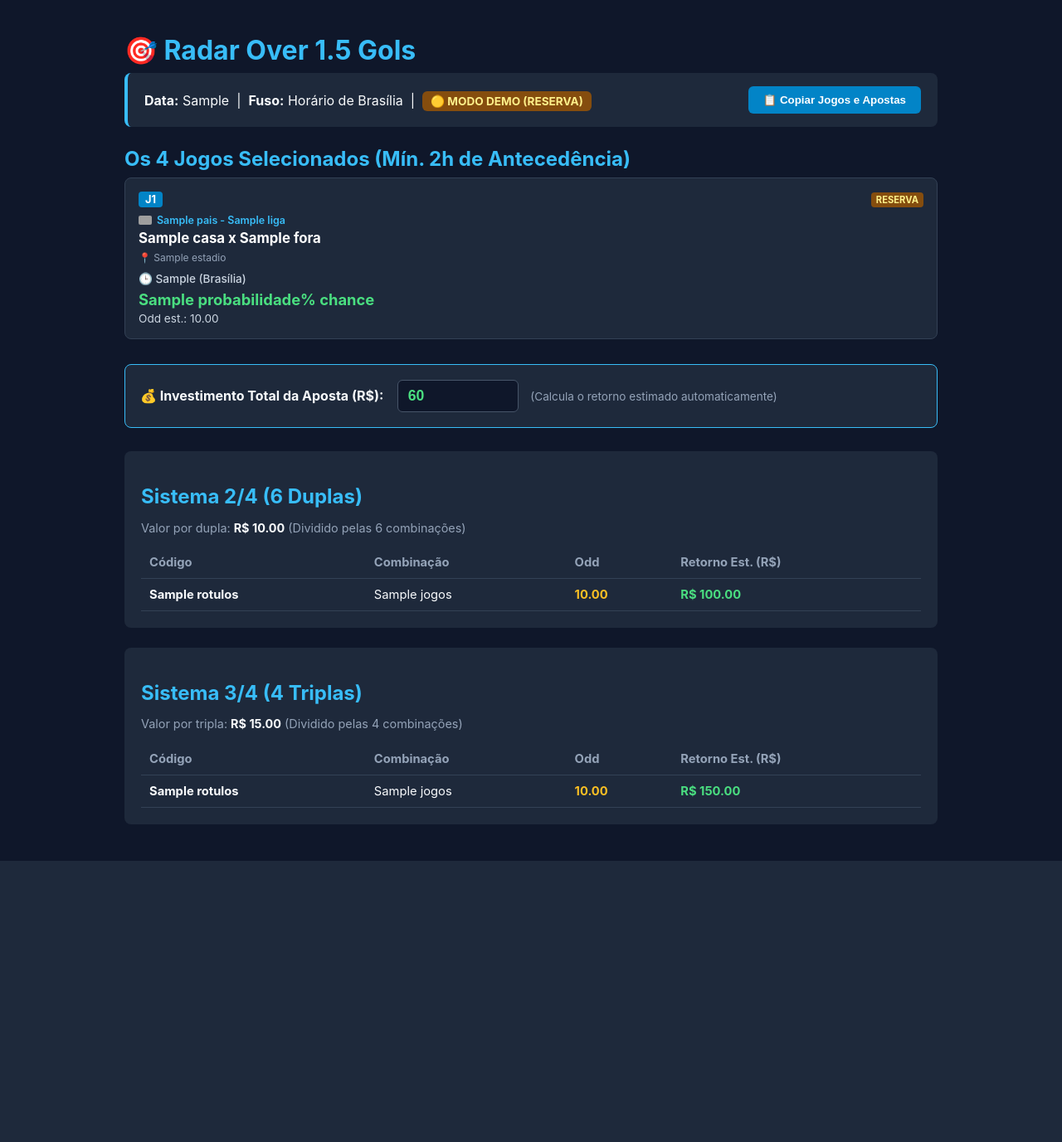
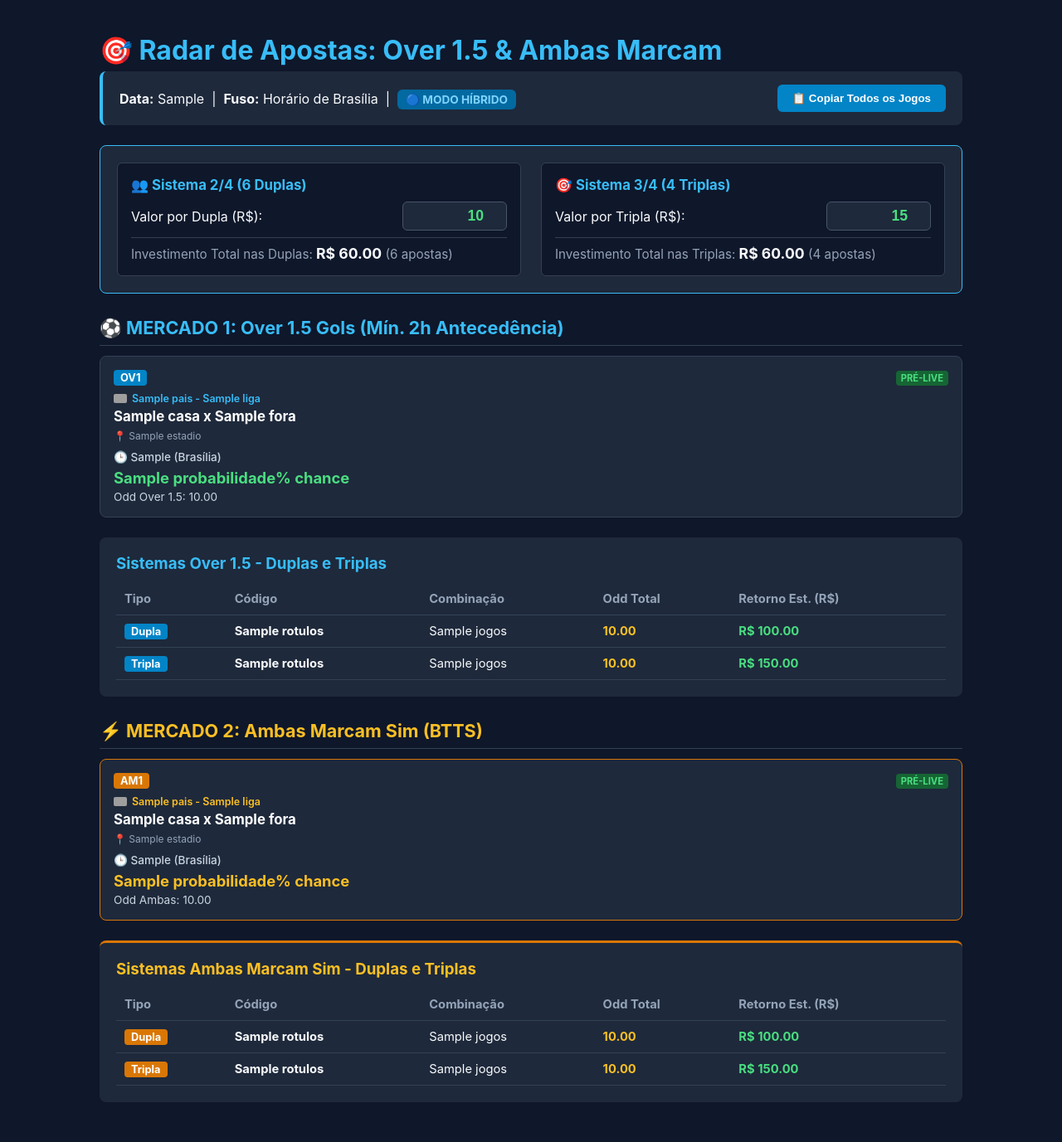
Before and after one commit to rogersales719/radar-over15, a Flask app: template templates/index.html in a window 1280 px wide. Shown: the whole page at 83% size. Before the commit the page ends 1038 px from the top, so only its background shows below. Run offline with Flask 3, Linux system fonts and the light colour scheme; the template is opened without the code that fills it: most values are stand-ins (such as "Sample title", 1, 10 or a date in 2020); grey boxes are pictures that could not be loaded.

Commit message:
Update index.html

```diff
--- a/templates/index.html
+++ b/templates/index.html
@@ -3,35 +3,45 @@
 <head>
     <meta charset="UTF-8">
     <meta name="viewport" content="width=device-width, initial-scale=1.0">
-    <title>Radar Over 1.5 - Pré-Live & Sistemas</title>
+    <title>Radar de Apostas - Over 1.5 & Ambas Marcam</title>
     <style>
         body { font-family: -apple-system, BlinkMacSystemFont, "Segoe UI", Roboto, sans-serif; background: #0f172a; color: #f8fafc; margin: 0; padding: 20px; }
-        .container { max-width: 980px; margin: 0 auto; }
-        h1, h2 { color: #38bdf8; margin-bottom: 8px; }
+        .container { max-width: 1040px; margin: 0 auto; }
+        h1 { color: #38bdf8; margin-bottom: 6px; }
+        h2 { color: #f1f5f9; font-size: 1.35rem; margin-top: 24px; margin-bottom: 12px; border-bottom: 1px solid #334155; padding-bottom: 8px; }
         .meta-header { background: #1e293b; padding: 16px 20px; border-radius: 8px; margin-bottom: 24px; border-left: 4px solid #38bdf8; display: flex; justify-content: space-between; align-items: center; flex-wrap: wrap; gap: 10px; }
         .badge-status { padding: 4px 10px; border-radius: 6px; font-weight: bold; font-size: 0.85rem; }
         .badge-real { background: #166534; color: #4ade80; }
         .badge-hibrido { background: #0369a1; color: #7dd3fc; }
-        .badge-simulado { background: #854d0e; color: #fef08a; }
         .btn-copiar { background: #0284c7; color: #fff; border: none; padding: 9px 18px; border-radius: 6px; font-weight: bold; cursor: pointer; transition: 0.2s; }
         .btn-copiar:hover { background: #0369a1; }
-        .grid-jogos { display: grid; grid-template-columns: repeat(auto-fit, minmax(225px, 1fr)); gap: 16px; margin-bottom: 30px; }
-        .card-jogo { background: #1e293b; padding: 16px; border-radius: 8px; border: 1px solid #334155; position: relative; display: flex; flex-direction: column; justify-content: space-between; }
+
+        /* Grid de Jogos */
+        .grid-jogos { display: grid; grid-template-columns: repeat(auto-fit, minmax(235px, 1fr)); gap: 16px; margin-bottom: 24px; }
+        .card-jogo { background: #1e293b; padding: 16px; border-radius: 8px; border: 1px solid #334155; display: flex; flex-direction: column; justify-content: space-between; }
         .card-top { display: flex; justify-content: space-between; align-items: center; margin-bottom: 8px; }
         .tag-rotulo { font-size: 0.8rem; background: #0284c7; color: #fff; padding: 2px 8px; border-radius: 4px; font-weight: bold; }
-        .tag-tipo { font-size: 0.7rem; padding: 2px 6px; border-radius: 4px; font-weight: bold; text-transform: uppercase; }
-        .tipo-real { background: #166534; color: #4ade80; }
-        .tipo-reserva { background: #854d0e; color: #fef08a; }
+        .tag-rotulo-btts { background: #d97706; }
+        .tag-tipo { font-size: 0.7rem; padding: 2px 6px; border-radius: 4px; font-weight: bold; text-transform: uppercase; background: #166534; color: #4ade80; }
         .liga-info { font-size: 0.78rem; color: #38bdf8; font-weight: 600; margin-bottom: 4px; display: flex; align-items: center; gap: 6px; }
         .liga-flag { width: 16px; height: 11px; object-fit: cover; border-radius: 2px; }
         .times-titulo { font-size: 1.05rem; font-weight: 700; line-height: 1.3; color: #ffffff; }
         .estadio-info { font-size: 0.75rem; color: #94a3b8; margin-top: 4px; }
         .horario { font-size: 0.85rem; color: #cbd5e1; margin-top: 10px; font-weight: 500; }
         .prob { font-size: 1.15rem; color: #4ade80; font-weight: bold; margin-top: 6px; }
-        .calculadora-box { background: #1e293b; border: 1px solid #38bdf8; padding: 18px; border-radius: 8px; margin-bottom: 28px; }
-        .calculadora-box label { font-size: 1rem; font-weight: bold; color: #f8fafc; margin-right: 12px; }
-        .input-moeda { background: #0f172a; border: 1px solid #475569; color: #4ade80; font-size: 1.1rem; font-weight: bold; padding: 8px 12px; border-radius: 6px; width: 120px; }
-        .secao-sistema { background: #1e293b; padding: 20px; border-radius: 8px; margin-bottom: 24px; }
+
+        /* Nova Calculadora Separada */
+        .box-investimento { background: #1e293b; border: 1px solid #38bdf8; padding: 20px; border-radius: 8px; margin-bottom: 28px; display: grid; grid-template-columns: 1fr 1fr; gap: 24px; }
+        @media (max-width: 768px) { .box-investimento { grid-template-columns: 1fr; } }
+        .col-calc { background: #0f172a; padding: 16px; border-radius: 6px; border: 1px solid #334155; }
+        .col-calc h3 { margin: 0 0 10px 0; font-size: 1.05rem; color: #38bdf8; }
+        .calc-linha { display: flex; align-items: center; justify-content: space-between; margin-bottom: 8px; }
+        .input-moeda { background: #1e293b; border: 1px solid #475569; color: #4ade80; font-size: 1.1rem; font-weight: bold; padding: 6px 12px; border-radius: 6px; width: 100px; text-align: right; }
+        .total-box { font-size: 0.95rem; color: #94a3b8; margin-top: 8px; border-top: 1px solid #334155; padding-top: 8px; }
+        .total-box strong { color: #f8fafc; font-size: 1.1rem; }
+
+        /* Tabelas */
+        .secao-sistema { background: #1e293b; padding: 20px; border-radius: 8px; margin-bottom: 28px; }
         table { width: 100%; border-collapse: collapse; margin-top: 12px; }
         th, td { text-align: left; padding: 10px; border-bottom: 1px solid #334155; font-size: 0.92rem; }
         th { color: #94a3b8; }
@@ -41,107 +51,92 @@
 </head>
 <body>
     <div class="container">
-        <h1>🎯 Radar Over 1.5 Gols</h1>
+        <h1>🎯 Radar de Apostas: Over 1.5 & Ambas Marcam</h1>
         <div class="meta-header">
             <div>
                 <strong>Data:</strong> {{ data_brasilia }} &nbsp;|&nbsp;
                 <strong>Fuso:</strong> Horário de Brasília &nbsp;|&nbsp;
                 {% if 'real' == origem %}
                     <span class="badge-status badge-real">🟢 100% PRÉ-LIVE (AO VIVO)</span>
-                {% elif 'hibrido' in origem %}
-                    <span class="badge-status badge-hibrido">🔵 MODO HÍBRIDO ({{ origem }})</span>
                 {% else %}
-                    <span class="badge-status badge-simulado">🟡 MODO DEMO (RESERVA)</span>
+                    <span class="badge-status badge-hibrido">🔵 MODO HÍBRIDO</span>
                 {% endif %}
             </div>
-            <button class="btn-copiar" onclick="copiarBilhetes()">📋 Copiar Jogos e Apostas</button>
+            <button class="btn-copiar" onclick="copiarBilhetes()">📋 Copiar Todos os Jogos</button>
         </div>
 
-        <h2>Os 4 Jogos Selecionados (Mín. 2h de Antecedência)</h2>
+        <!-- CALCULADORA POR COMBINAÇÃO (SEPARADA) -->
+        <div class="box-investimento">
+            <!-- Calculadora Duplas -->
+            <div class="col-calc">
+                <h3>👥 Sistema 2/4 (6 Duplas)</h3>
+                <div class="calc-linha">
+                    <label for="valorDupla">Valor por Dupla (R$):</label>
+                    <input type="number" id="valorDupla" class="input-moeda" value="10" min="1" step="0.5" oninput="atualizarCalculos()">
+                </div>
+                <div class="total-box">
+                    Investimento Total nas Duplas: <strong id="totalDuplas">R$ 60,00</strong> (6 apostas)
+                </div>
+            </div>
+
+            <!-- Calculadora Triplas -->
+            <div class="col-calc">
+                <h3>🎯 Sistema 3/4 (4 Triplas)</h3>
+                <div class="calc-linha">
+                    <label for="valorTripla">Valor por Tripla (R$):</label>
+                    <input type="number" id="valorTripla" class="input-moeda" value="15" min="1" step="0.5" oninput="atualizarCalculos()">
+                </div>
+                <div class="total-box">
+                    Investimento Total nas Triplas: <strong id="totalTriplas">R$ 60,00</strong> (4 apostas)
+                </div>
+            </div>
+        </div>
+
+        <!-- ================= SEÇÃO OVER 1.5 ================= -->
+        <h2 style="color: #38bdf8;">⚽ MERCADO 1: Over 1.5 Gols (Mín. 2h Antecedência)</h2>
         <div class="grid-jogos">
-            {% for jogo in jogos %}
+            {% for jogo in jogos_over %}
             <div class="card-jogo">
                 <div>
                     <div class="card-top">
-                        <span class="tag-rotulo">J{{ loop.index }}</span>
-                        {% if jogo.tipo == 'real' %}
-                            <span class="tag-tipo tipo-real">PRÉ-LIVE</span>
-                        {% else %}
-                            <span class="tag-tipo tipo-reserva">RESERVA</span>
-                        {% endif %}
+                        <span class="tag-rotulo">OV{{ loop.index }}</span>
+                        <span class="tag-tipo">PRÉ-LIVE</span>
                     </div>
                     <div class="liga-info">
-                        {% if jogo.bandeira %}
-                            <img src="{{ jogo.bandeira }}" class="liga-flag" alt="{{ jogo.pais }}">
-                        {% endif %}
+                        {% if jogo.bandeira %}<img src="{{ jogo.bandeira }}" class="liga-flag">{% endif %}
                         <span>{{ jogo.pais }} - {{ jogo.liga }}</span>
                     </div>
                     <div class="times-titulo">{{ jogo.casa }} x {{ jogo.fora }}</div>
                     <div class="estadio-info">📍 {{ jogo.estadio }}</div>
                 </div>
-
                 <div>
                     <div class="horario">🕒 {{ jogo.horario_brasilia }} (Brasília)</div>
                     <div class="prob">{{ jogo.probabilidade }}% chance</div>
-                    <div style="font-size: 0.85rem; color: #cbd5e1; margin-top: 4px;">Odd est.: {{ "%.2f"|format(jogo.odd) }}</div>
+                    <div style="font-size: 0.85rem; color: #cbd5e1; margin-top: 4px;">Odd Over 1.5: {{ "%.2f"|format(jogo.odd) }}</div>
                 </div>
             </div>
             {% endfor %}
         </div>
 
-        <!-- Calculadora de Banca -->
-        <div class="calculadora-box">
-            <label for="valorTotal">💰 Investimento Total da Aposta (R$):</label>
-            <input type="number" id="valorTotal" class="input-moeda" value="60" min="1" step="1" oninput="atualizarCalculos()">
-            <span style="color: #94a3b8; font-size: 0.85rem; margin-left: 10px;">(Calcula o retorno estimado automaticamente)</span>
-        </div>
-
-        <!-- Sistema 2/4 -->
         <div class="secao-sistema">
-            <h2>Sistema 2/4 (6 Duplas)</h2>
-            <p style="color: #94a3b8; font-size: 0.9rem;">
-                Valor por dupla: <strong id="valorPorDupla" style="color: #f8fafc;">R$ 10,00</strong> (Dividido pelas 6 combinações)
-            </p>
+            <h3 style="color: #38bdf8; margin: 0 0 10px 0;">Sistemas Over 1.5 - Duplas e Triplas</h3>
             <table>
                 <thead>
-                    <tr>
-                        <th>Código</th>
-                        <th>Combinação</th>
-                        <th>Odd</th>
-                        <th>Retorno Est. (R$)</th>
-                    </tr>
+                    <tr><th>Tipo</th><th>Código</th><th>Combinação</th><th>Odd Total</th><th>Retorno Est. (R$)</th></tr>
                 </thead>
                 <tbody>
-                    {% for item in sistemas.sistema_2_4 %}
+                    {% for item in sistemas_over.sistema_2_4 %}
                     <tr>
+                        <td><span class="tag-rotulo">Dupla</span></td>
                         <td><strong>{{ item.rotulos }}</strong></td>
                         <td>{{ item.jogos }}</td>
                         <td class="odd-destaque">{{ "%.2f"|format(item.odd_total) }}</td>
                         <td class="retorno-destaque retorno-dupla" data-odd="{{ item.odd_total }}">R$ 0,00</td>
                     </tr>
                     {% endfor %}
-                </tbody>
-            </table>
-        </div>
-
-        <!-- Sistema 3/4 -->
-        <div class="secao-sistema">
-            <h2>Sistema 3/4 (4 Triplas)</h2>
-            <p style="color: #94a3b8; font-size: 0.9rem;">
-                Valor por tripla: <strong id="valorPorTripla" style="color: #f8fafc;">R$ 15,00</strong> (Dividido pelas 4 combinações)
-            </p>
-            <table>
-                <thead>
+                    {% for item in sistemas_over.sistema_3_4 %}
                     <tr>
-                        <th>Código</th>
-                        <th>Combinação</th>
-                        <th>Odd</th>
-                        <th>Retorno Est. (R$)</th>
-                    </tr>
-                </thead>
-                <tbody>
-                    {% for item in sistemas.sistema_3_4 %}
-                    <tr>
+                        <td><span class="tag-rotulo" style="background:#0284c7;">Tripla</span></td>
                         <td><strong>{{ item.rotulos }}</strong></td>
                         <td>{{ item.jogos }}</td>
                         <td class="odd-destaque">{{ "%.2f"|format(item.odd_total) }}</td>
@@ -151,50 +146,116 @@
                 </tbody>
             </table>
         </div>
+
+        <!-- ================= SEÇÃO AMBAS MARCAM SIM ================= -->
+        <h2 style="color: #fbbf24;">⚡ MERCADO 2: Ambas Marcam Sim (BTTS)</h2>
+        <div class="grid-jogos">
+            {% for jogo in jogos_btts %}
+            <div class="card-jogo" style="border-color: #d97706;">
+                <div>
+                    <div class="card-top">
+                        <span class="tag-rotulo tag-rotulo-btts">AM{{ loop.index }}</span>
+                        <span class="tag-tipo">PRÉ-LIVE</span>
+                    </div>
+                    <div class="liga-info" style="color: #fbbf24;">
+                        {% if jogo.bandeira %}<img src="{{ jogo.bandeira }}" class="liga-flag">{% endif %}
+                        <span>{{ jogo.pais }} - {{ jogo.liga }}</span>
+                    </div>
+                    <div class="times-titulo">{{ jogo.casa }} x {{ jogo.fora }}</div>
+                    <div class="estadio-info">📍 {{ jogo.estadio }}</div>
+                </div>
+                <div>
+                    <div class="horario">🕒 {{ jogo.horario_brasilia }} (Brasília)</div>
+                    <div class="prob" style="color: #fbbf24;">{{ jogo.probabilidade }}% chance</div>
+                    <div style="font-size: 0.85rem; color: #cbd5e1; margin-top: 4px;">Odd Ambas: {{ "%.2f"|format(jogo.odd) }}</div>
+                </div>
+            </div>
+            {% endfor %}
+        </div>
+
+        <div class="secao-sistema" style="border-top: 3px solid #d97706;">
+            <h3 style="color: #fbbf24; margin: 0 0 10px 0;">Sistemas Ambas Marcam Sim - Duplas e Triplas</h3>
+            <table>
+                <thead>
+                    <tr><th>Tipo</th><th>Código</th><th>Combinação</th><th>Odd Total</th><th>Retorno Est. (R$)</th></tr>
+                </thead>
+                <tbody>
+                    {% for item in sistemas_btts.sistema_2_4 %}
+                    <tr>
+                        <td><span class="tag-rotulo tag-rotulo-btts">Dupla</span></td>
+                        <td><strong>{{ item.rotulos }}</strong></td>
+                        <td>{{ item.jogos }}</td>
+                        <td class="odd-destaque">{{ "%.2f"|format(item.odd_total) }}</td>
+                        <td class="retorno-destaque retorno-dupla" data-odd="{{ item.odd_total }}">R$ 0,00</td>
+                    </tr>
+                    {% endfor %}
+                    {% for item in sistemas_btts.sistema_3_4 %}
+                    <tr>
+                        <td><span class="tag-rotulo tag-rotulo-btts">Tripla</span></td>
+                        <td><strong>{{ item.rotulos }}</strong></td>
+                        <td>{{ item.jogos }}</td>
+                        <td class="odd-destaque">{{ "%.2f"|format(item.odd_total) }}</td>
+                        <td class="retorno-destaque retorno-tripla" data-odd="{{ item.odd_total }}">R$ 0,00</td>
+                    </tr>
+                    {% endfor %}
+                </tbody>
+            </table>
+        </div>
+
     </div>
 
     <script>
         function atualizarCalculos() {
-            const inputVal = parseFloat(document.getElementById('valorTotal').value) || 0;
+            const vDupla = parseFloat(document.getElementById('valorDupla').value) || 0;
+            const vTripla = parseFloat(document.getElementById('valorTripla').value) || 0;
 
-            // Sistema 2/4 (6 duplas)
-            const valorDupla = inputVal / 6;
-            document.getElementById('valorPorDupla').innerText = "R$ " + valorDupla.toFixed(2);
+            // Total gasto em duplas (6 combinações)
+            const totalD = vDupla * 6;
+            document.getElementById('totalDuplas').innerText = "R$ " + totalD.toFixed(2);
+
+            // Total gasto em triplas (4 combinações)
+            const totalT = vTripla * 4;
+            document.getElementById('totalTriplas').innerText = "R$ " + totalT.toFixed(2);
+
+            // Atualiza retornos estimados nas tabelas
             document.querySelectorAll('.retorno-dupla').forEach(td => {
                 const odd = parseFloat(td.getAttribute('data-odd'));
-                td.innerText = "R$ " + (valorDupla * odd).toFixed(2);
+                td.innerText = "R$ " + (vDupla * odd).toFixed(2);
             });
 
-            // Sistema 3/4 (4 triplas)
-            const valorTripla = inputVal / 4;
-            document.getElementById('valorPorTripla').innerText = "R$ " + valorTripla.toFixed(2);
             document.querySelectorAll('.retorno-tripla').forEach(td => {
                 const odd = parseFloat(td.getAttribute('data-odd'));
-                td.innerText = "R$ " + (valorTripla * odd).toFixed(2);
+                td.innerText = "R$ " + (vTripla * odd).toFixed(2);
             });
         }
 
         function copiarBilhetes() {
-            let texto = "🎯 RADAR OVER 1.5 GOLS - JOGOS SELECIONADOS\n";
-            texto += "Fuso: Horário de Brasília | Mínimo 2h de Antecedência\n\n";
+            let texto = "🎯 RADAR DE APOSTAS PRÉ-LIVE (HORÁRIO DE BRASÍLIA)\n\n";
 
-            document.querySelectorAll('.card-jogo').forEach((card, idx) => {
-                const times = card.querySelector('.times-titulo').innerText;
-                const liga = card.querySelector('.liga-info').innerText.trim();
-                const estadio = card.querySelector('.estadio-info').innerText.trim();
-                const hora = card.querySelector('.horario').innerText.trim();
-                const prob = card.querySelector('.prob').innerText.trim();
-
-                texto += `[J${idx+1}] ${times}\n`;
-                texto += `   🏆 ${liga}\n`;
-                texto += `   ${estadio}\n`;
-                texto += `   ${hora} | ${prob}\n\n`;
+            texto += "⚽ MERCADO: OVER 1.5 GOLS\n";
+            document.querySelectorAll('.tag-rotulo:not(.tag-rotulo-btts)').forEach((tag) => {
+                const card = tag.closest('.card-jogo');
+                if (card) {
+                    const times = card.querySelector('.times-titulo').innerText;
+                    const liga = card.querySelector('.liga-info').innerText.trim();
+                    const hora = card.querySelector('.horario').innerText.trim();
+                    texto += `[${tag.innerText}] ${times} | ${liga} | ${hora}\n`;
+                }
             });
 
-            texto += "📌 Acesse o painel para conferir o desdobramento do Sistema 2/4 e 3/4!";
+            texto += "\n⚡ MERCADO: AMBAS MARCAM SIM (BTTS)\n";
+            document.querySelectorAll('.tag-rotulo-btts').forEach((tag) => {
+                const card = tag.closest('.card-jogo');
+                if (card) {
+                    const times = card.querySelector('.times-titulo').innerText;
+                    const liga = card.querySelector('.liga-info').innerText.trim();
+                    const hora = card.querySelector('.horario').innerText.trim();
+                    texto += `[${tag.innerText}] ${times} | ${liga} | ${hora}\n`;
+                }
+            });
 
             navigator.clipboard.writeText(texto).then(() => {
-                alert("Jogos com País, Liga, Estádio e Horários copiados com sucesso!");
+                alert("Jogos de Over 1.5 e Ambas Marcam copiados com sucesso!");
             });
         }
 
```
